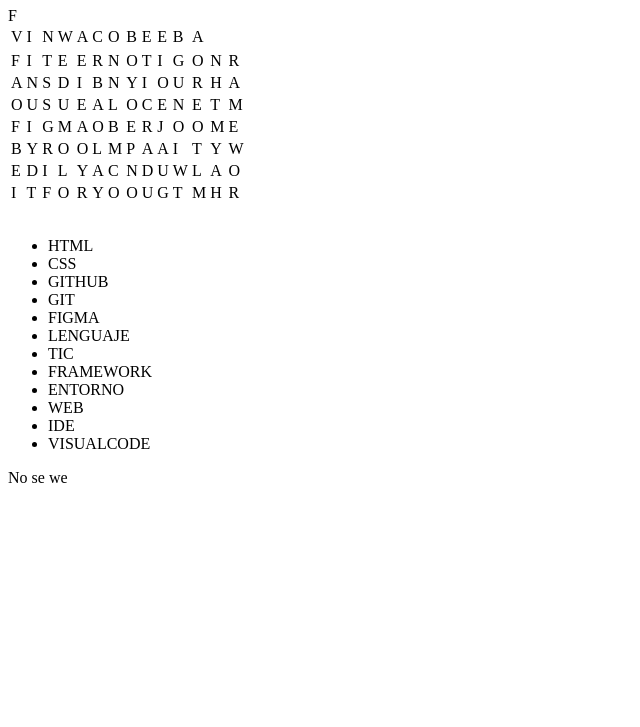
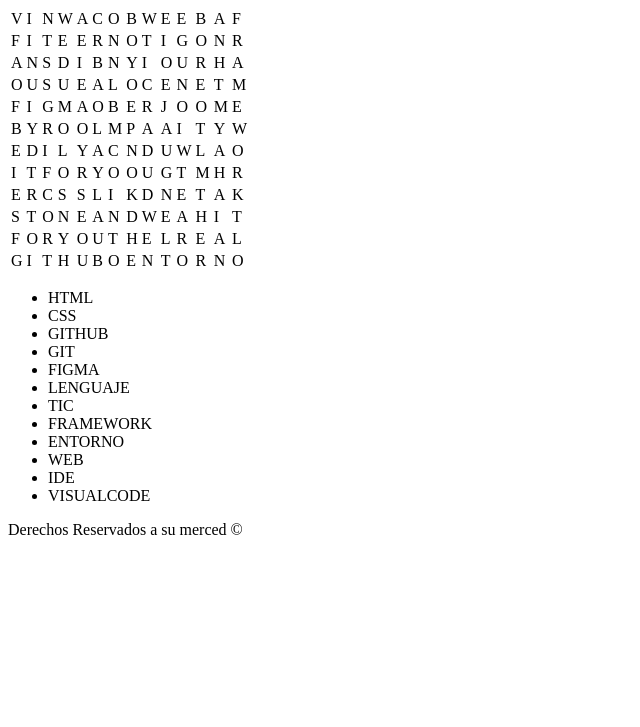
Before and after one commit to ThePhantom521/ProgramacioWebMovil, a plain HTML site: page Curriculum/Sopa de Letras.html in a window 1280 px wide. Shown: the part 73-800 px from the top of the page, without its empty margins (0-640 px from the left). Drawn offline with Linux system fonts and the light colour scheme.

Commit message:
Add files via upload

```diff
--- a/Curriculum/Sopa de Letras.html
+++ b/Curriculum/Sopa de Letras.html
@@ -1,20 +1,22 @@
 <!DOCTYPE html>
 <html lang="es">
   <head>
-    <meta charset="UTF-8">
-    <meta http-equiv="X-UA-Compatible" content="IE=edge">
-    <meta name="viewport" content="width=device-width, initial-scale=1.0">
+    <link rel="stylesheet" href="styleSP.css" />
+    <meta charset="UTF-8" />
+    <meta http-equiv="X-UA-Compatible" content="IE=edge" />
+    <meta name="viewport" content="width=device-width, initial-scale=1.0" />
     <title>Document</title>
   </head>
   <body>
+    <main class="boxprincipal">
       <header>
-        <h1>
-            Sopa de Letras de Jaime
-        </h1>
+        <h1 class="titulo">Sopa de Letras de Mateo</h1>
       </header>
+      <section class="tablalista">
         <div>
-        <table>
-            <tr><!--Fila 1-->
+          <table class="tabla">
+            <tr>
+              <!--Fila 1-->
               <td>V</td>
               <td>I</td>
               <td>N</td>
@@ -23,13 +25,15 @@
               <td>C</td>
               <td>O</td>
               <td>B</td>
+              <td>W</td>
               <td>E</td>
               <td>E</td>
               <td>B</td>
               <td>A</td>
-<tr>F</tr>
+              <td>F</td>
             </tr>
-            <tr><!--Fila 2-->
+            <tr>
+              <!--Fila 2-->
               <td>F</td>
               <td>I</td>
               <td>T</td>
@@ -44,9 +48,9 @@
               <td>O</td>
               <td>N</td>
               <td>R</td>
-
             </tr>
-            <tr><!--Fila 3-->
+            <tr>
+              <!--Fila 3-->
               <td>A</td>
               <td>N</td>
               <td>S</td>
@@ -62,7 +66,8 @@
               <td>H</td>
               <td>A</td>
             </tr>
-            <tr><!--Fila 4-->
+            <tr>
+              <!--Fila 4-->
               <td>O</td>
               <td>U</td>
               <td>S</td>
@@ -78,7 +83,8 @@
               <td>T</td>
               <td>M</td>
             </tr>
-            <tr><!--Fila 5-->
+            <tr>
+              <!--Fila 5-->
               <td>F</td>
               <td>I</td>
               <td>G</td>
@@ -94,7 +100,8 @@
               <td>M</td>
               <td>E</td>
             </tr>
-            <tr><!--Fila 6-->
+            <tr>
+              <!--Fila 6-->
               <td>B</td>
               <td>Y</td>
               <td>R</td>
@@ -110,7 +117,8 @@
               <td>Y</td>
               <td>W</td>
             </tr>
-            <tr><!--Fila 7-->
+            <tr>
+              <!--Fila 7-->
               <td>E</td>
               <td>D</td>
               <td>I</td>
@@ -126,7 +134,8 @@
               <td>A</td>
               <td>O</td>
             </tr>
-            <tr><!--Fila 8-->
+            <tr>
+              <!--Fila 8-->
               <td>I</td>
               <td>T</td>
               <td>F</td>
@@ -142,74 +151,78 @@
               <td>H</td>
               <td>R</td>
             </tr>
-            <tr><!--Fila 9-->
-<td></td>
-<td></td>
-<td></td>
-<td></td>
-<td></td>
-<td></td>
-<td></td>
-<td></td>
-<td></td>
-<td></td>
-<td></td>
-<td></td>
-<td></td>
-<td></td>
+            <tr>
+              <!--Fila 9-->
+              <td>E</td>
+              <td>R</td>
+              <td>C</td>
+              <td>S</td>
+              <td>S</td>
+              <td>L</td>
+              <td>I</td>
+              <td>K</td>
+              <td>D</td>
+              <td>N</td>
+              <td>E</td>
+              <td>T</td>
+              <td>A</td>
+              <td>K</td>
             </tr>
-            <tr><!--Fila 10-->
-<td></td>
-<td></td>
-<td></td>
-<td></td>
-<td></td>
-<td></td>
-<td></td>
-<td></td>
-<td></td>
-<td></td>
-<td></td>
-<td></td>
-<td></td>
-<td></td>
+            <tr>
+              <!--Fila 10-->
+              <td>S</td>
+              <td>T</td>
+              <td>O</td>
+              <td>N</td>
+              <td>E</td>
+              <td>A</td>
+              <td>N</td>
+              <td>D</td>
+              <td>W</td>
+              <td>E</td>
+              <td>A</td>
+              <td>H</td>
+              <td>I</td>
+              <td>T</td>
             </tr>
-            <tr><!--Fila 11-->
-<td></td>
-<td></td>
-<td></td>
-<td></td>
-<td></td>
-<td></td>
-<td></td>
-<td></td>
-<td></td>
-<td></td>
-<td></td>
-<td></td>
-<td></td>
-<td></td>
+            <tr>
+              <!--Fila 11-->
+              <td>F</td>
+              <td>O</td>
+              <td>R</td>
+              <td>Y</td>
+              <td>O</td>
+              <td>U</td>
+              <td>T</td>
+              <td>H</td>
+              <td>E</td>
+              <td>L</td>
+              <td>R</td>
+              <td>E</td>
+              <td>A</td>
+              <td>L</td>
             </tr>
-            <tr><!--Fila 12-->
-<td></td>
-<td></td>
-<td></td>
-<td></td>
-<td></td>
-<td></td>
-<td></td>
-<td></td>
-<td></td>
-<td></td>
-<td></td>
-<td></td>
-<td></td>
-<td></td>
+            <tr>
+              <!--Fila 12-->
+              <td>G</td>
+              <td>I</td>
+              <td>T</td>
+              <td>H</td>
+              <td>U</td>
+              <td>B</td>
+              <td>O</td>
+              <td>E</td>
+              <td>N</td>
+              <td>T</td>
+              <td>O</td>
+              <td>R</td>
+              <td>N</td>
+              <td>O</td>
             </tr>
           </table>
         </div>
-    <div>
-        <ul>
+        <div class="divarriba">
+          <ul class="list">
             <li>HTML</li>
             <li>CSS</li>
             <li>GITHUB</li>
@@ -224,8 +237,9 @@
             <li>VISUALCODE</li>
           </ul>
         </div>
-    <footer>
-        No se we
-    </footer>
+      </section>
+
+      <footer class="foot">Derechos Reservados a su merced ©</footer>
+    </main>
   </body>
 </html>
```
Lines whose indentation alone changed are shown as unchanged.
